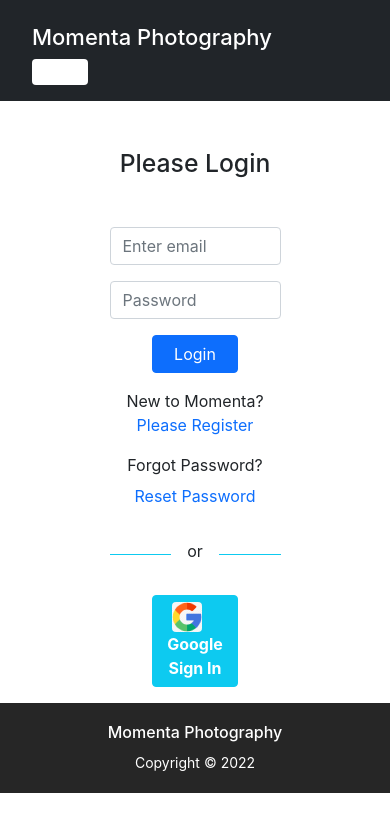
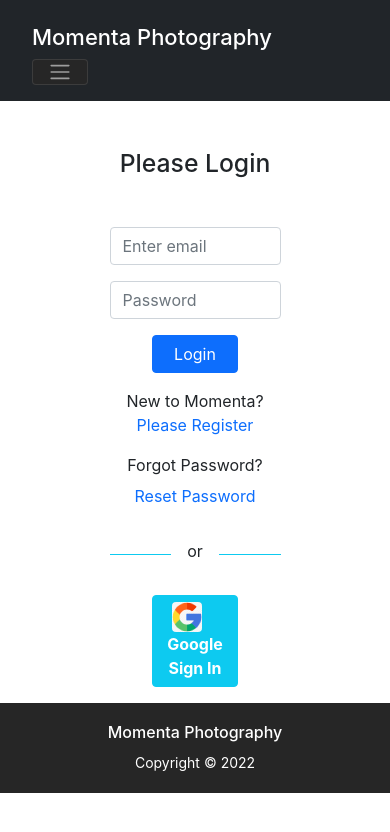
Before and after one commit to rashedevs/momenta-photography, a React (Create React App) app: page /login in a window 390 px wide. Shown: the top 832 px of the page. Built offline with nearby package versions, Linux system fonts and the light colour scheme; no server answers.

Commit message:
not found image added

```diff
--- a/src/Pages/NotFound/NotFound.js
+++ b/src/Pages/NotFound/NotFound.js
@@ -3,8 +3,7 @@ import React from 'react';
 const NotFound = () => {
     return (
         <div>
-            <h2>404</h2>
-            <h3>Not Found</h3>
+            <img style={{ height: "610px" }} className="w-100" src="https://www.pngitem.com/pimgs/m/255-2550411_404-error-images-free-png-transparent-png.png" alt="" />
         </div>
     );
 };
--- a/src/Pages/Shared/Header/Header.css
+++ b/src/Pages/Shared/Header/Header.css
@@ -17,3 +17,11 @@
     padding: 0px 15px;
     color: red !important;
 }
+
+@media screen and (max-width:576px) {
+    .header button {
+        display: unset;
+        background-color: #262626;
+        color: #FFFF;
+    }
+}
--- a/src/Pages/Shared/Header/Header.js
+++ b/src/Pages/Shared/Header/Header.js
@@ -22,10 +22,9 @@ const Header = () => {
                         <Nav.Link as={Link} to="/">Home</Nav.Link>
                         <Nav.Link as={Link} to="/blogs">Blogs</Nav.Link>
                         <Nav.Link as={Link} to="/about">About</Nav.Link>
-                        {/* <Nav.Link as={Link} to="/login">Login</Nav.Link> */}
                         {
                             user ?
-                                <button className='btn btn-link text-white text-decoration-none' onClick={() => signOut(auth)}>Sign Out</button>
+                                <button className='logout btn btn-link text-white text-decoration-none' onClick={() => signOut(auth)}>Sign Out</button>
                                 :
                                 <Nav.Link eventKey={2} as={Link} to="/login">
                                     Login
```
